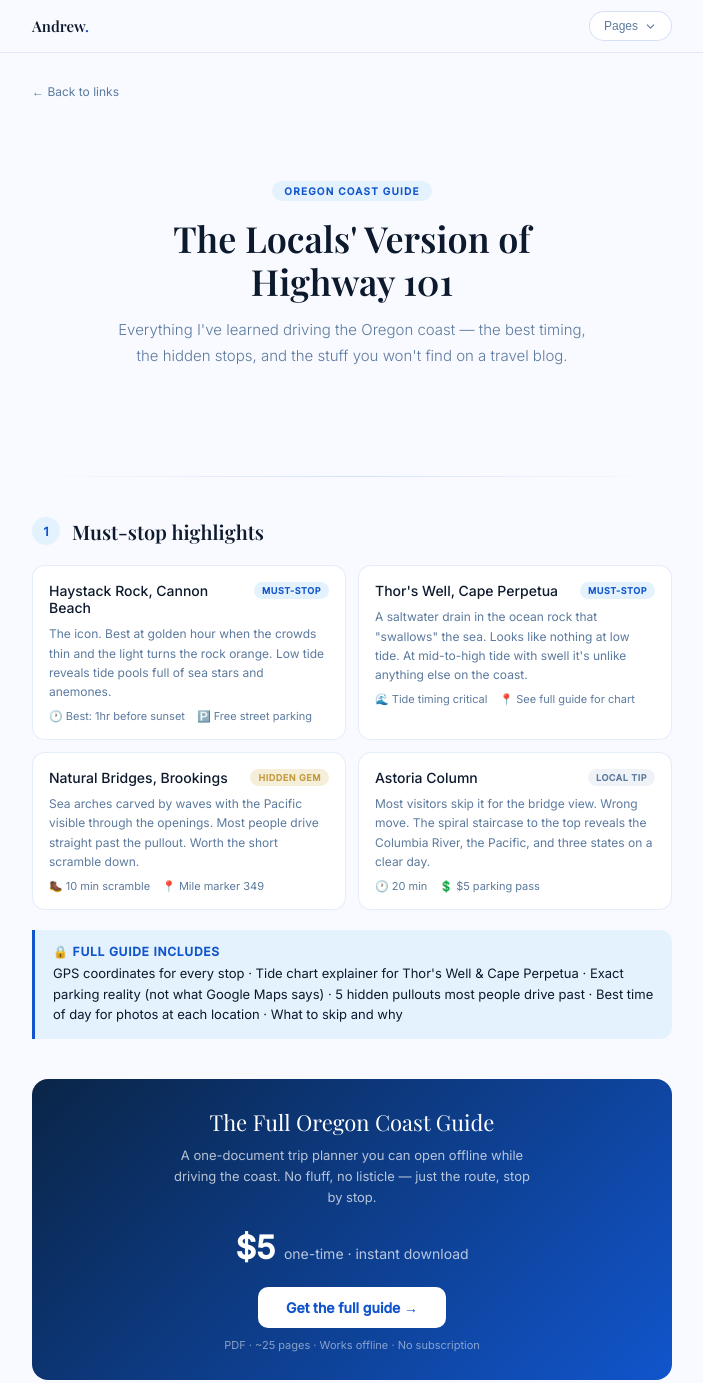
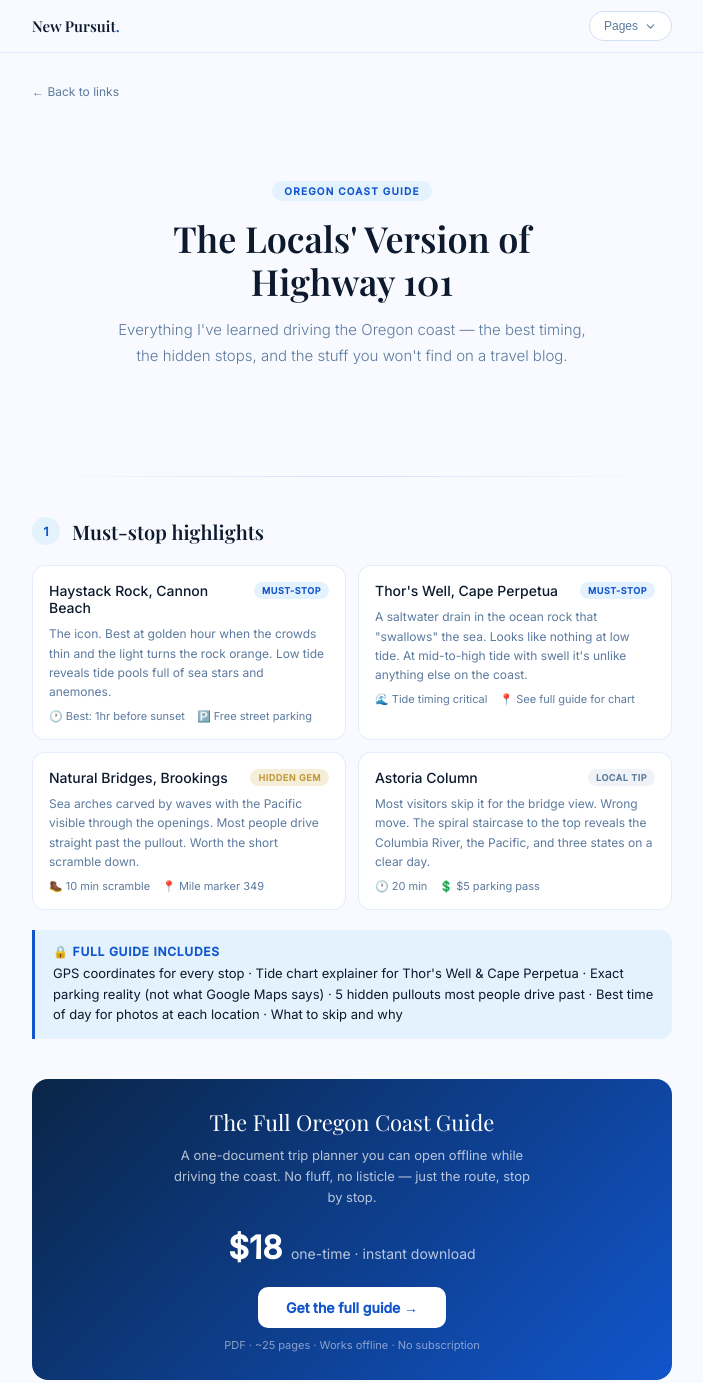
Before and after one commit to ugh-itsandrew/ugh-itsandrew.github.io, a plain HTML site: page oregon-coast.html in a window 1280 px wide. Shown: the whole page, without its empty margins (288-991 px from the left). Drawn offline with nearby package versions, Linux system fonts and the light colour scheme; a web font is replaced by a local one.

Commit message:
Update oregon-coast.html

```diff
--- a/oregon-coast.html
+++ b/oregon-coast.html
@@ -100,7 +100,7 @@
 
 <nav class="nav">
   <div class="nav-inner">
-    <a href="index.html" class="nav-logo">Andrew<span>.</span></a>
+    <a href="index.html" class="nav-logo">New Pursuit<span>.</span></a>
     <div class="nav-menu" id="navMenu">
       <button class="nav-trigger" id="navTrigger" aria-expanded="false">Pages
         <svg viewBox="0 0 24 24" fill="none" stroke="currentColor" stroke-width="2" stroke-linecap="round" stroke-linejoin="round"><polyline points="6 9 12 15 18 9"/></svg>
@@ -190,7 +190,7 @@
   <div class="buy-box">
     <div class="buy-title">The Full Oregon Coast Guide</div>
     <div class="buy-desc">A one-document trip planner you can open offline while driving the coast. No fluff, no listicle — just the route, stop by stop.</div>
-    <div class="buy-price">$5 <span>one-time · instant download</span></div>
+    <div class="buy-price">$18 <span>one-time · instant download</span></div>
     <!-- Replace # with your Gumroad product URL -->
     <a href="#" class="buy-btn">Get the full guide →</a>
     <div class="buy-note">PDF · ~25 pages · Works offline · No subscription</div>
```
